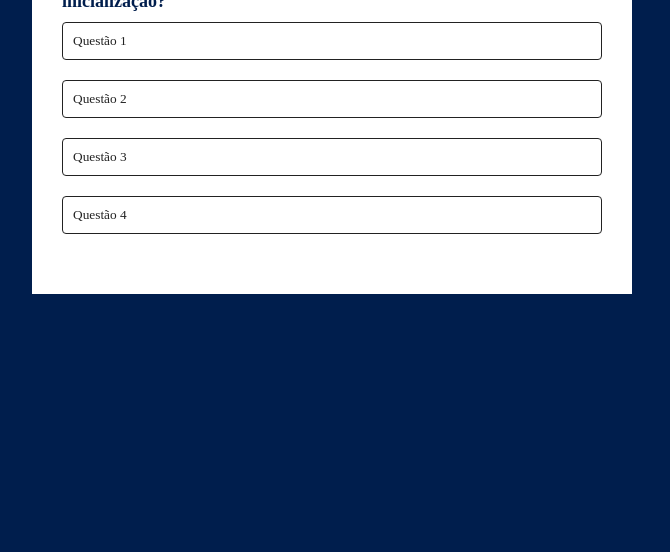
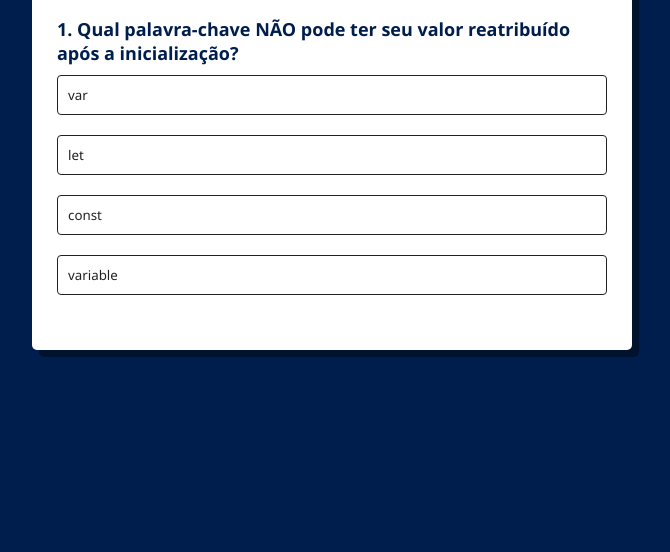
Before and after one commit to johne-lima/Quiz, a plain HTML site: page index.html in a window 1280 px wide. Shown: the part 248-800 px from the top of the page, without its empty margins (308-978 px from the left). Drawn offline with Linux system fonts and the light colour scheme; a web font is replaced by a local one.

Commit message:
Add files via upload

```diff
--- a/css/style.css
+++ b/css/style.css
@@ -1,7 +1,9 @@
+@import url('https://fonts.googleapis.com/css2?family=Honk&display=swap');
+
 * {
     margin: 0;
     padding: 0;
-    font-family: "Poppins", "sans-serif";
+    font-family: 'Segoe UI', Tahoma, Geneva, Verdana, sans-serif;
     box-sizing: border-box;
 }
 
@@ -11,14 +13,21 @@ body {
 
 .app {
     background-color: #fff;
+    border-radius: 5px;
+    box-shadow: 7px 7px rgba(0, 0, 0, 0.404);
     width: 90%;
     max-width: 600px;
-    margin: 100px auto 0;
-    padding: 30px;
+    margin: 80px auto 0;
+    padding: 25px;
 }
 
 .app h1 {
+    font-family: "Honk", system-ui;
+    font-size: 5rem;
+    font-weight: 400;
+    letter-spacing: 2px;
     font-weight: 25px;
+    text-align: center;
     color: #001e4d;
     font-weight: 600;
     border-bottom: 1px solid #333;
@@ -35,7 +44,7 @@ body {
     font-weight: 600;
 }
 
-#btn {
+.btn {
     background-color: #fff;
     color: #222;
     font-weight: 500;
@@ -49,12 +58,12 @@ body {
     transition: all 0.3s;
 }
 
-#btn:hover:not([disabled]) {
+.btn:hover:not([disabled]) {
     background-color: #222;
     color: #fff;
 }
 
-#btn:disabled {
+.btn:disabled {
     cursor: no-drop;
 }
 
--- a/index.html
+++ b/index.html
@@ -8,14 +8,14 @@
 </head>
 <body>
     <div class="app">
-        <h1>Quiz</h1>
+        <h1>QUIZ</h1>
         <div class="quiz">
             <h2 id="question">Questions goes here</h2>
             <div id="answer-buttons">
-                <button id="btn">Questão 1</button>
-                <button id="btn">Questão 2</button>
-                <button id="btn">Questão 3</button>
-                <button id="btn">Questão 4</button>
+                <button class="btn">Questão 1</button>
+                <button class="btn">Questão 2</button>
+                <button class="btn">Questão 3</button>
+                <button class="btn">Questão 4</button>
             </div>
             <button id="next-btn">Próximo</button>
         </div>
--- a/js/script.js
+++ b/js/script.js
@@ -1,7 +1,7 @@
 const questions = [ //Perguntas
   {
     pergunta: "Qual palavra-chave NÃO pode ter seu valor reatribuído após a inicialização?",
-    opcoes: [
+    answers: [
       { id: 1, text: "var", correct: false },
       { id: 2, text: "let", correct: false },
       { id: 3, text: "const", correct: true },
@@ -10,7 +10,7 @@ const questions = [ //Perguntas
   },
   {
     pergunta: "O que typeof null retorna em JavaScript?",
-    opcoes: [
+    answers: [
       { id: 1, text: "null", correct: false },
       { id: 2, text: "undefined", correct: false },
       { id: 3, text: "object", correct: true },
@@ -19,7 +19,7 @@ const questions = [ //Perguntas
   },
   {
     pergunta: "Qual destes métodos é usado para remover o último elemento de um array?",
-    opcoes: [
+    answers: [
       { id: 1, text: "shift()", correct: false },
       { id: 2, text: "pop()", correct: true },
       { id: 3, text: "slice()", correct: false },
@@ -28,7 +28,7 @@ const questions = [ //Perguntas
   },
   {
     pergunta: "Qual é a saída de console.log(2 + '2')?",
-    opcoes: [
+    answers: [
       { id: 1, text: "4", correct: false },
       { id: 2, text: "22", correct: true },
       { id: 3, text: "NaN", correct: false },
@@ -37,7 +37,7 @@ const questions = [ //Perguntas
   },
   {
     pergunta: "O que significa “hoisting” em JavaScript?",
-    opcoes: [
+    answers: [
       { id: 1, text: "Elevar variáveis ao escopo global", correct: false },
       { id: 2, text: "Mover funções e variáveis declaradas para o topo do escopo", correct: true },
       { id: 3, text: "Remover variáveis não utilizadas", correct: false },
@@ -46,7 +46,7 @@ const questions = [ //Perguntas
   },
   {
     pergunta: "Qual é a diferença entre == e === em JavaScript?",
-    opcoes: [
+    answers: [
       { id: 1, text: "Nenhuma diferença", correct: false },
       { id: 2, text: "== compara apenas valores, === compara valores e tipos", correct: true },
       { id: 3, text: "=== é mais rápido que ==", correct: false },
@@ -55,7 +55,7 @@ const questions = [ //Perguntas
   },
   {
     pergunta: "O que o método map() retorna?",
-    opcoes: [
+    answers: [
       { id: 1, text: "O mesmo array original", correct: false },
       { id: 2, text: "Um novo array modificado", correct: true },
       { id: 3, text: "Um objeto", correct: false },
@@ -64,7 +64,7 @@ const questions = [ //Perguntas
   },
   {
     pergunta: "Qual é a forma correta de escrever uma arrow function?",
-    opcoes: [
+    answers: [
       { id: 1, text: "function => () {}", correct: false },
       { id: 2, text: "() -> {}", correct: false },
       { id: 3, text: "() => {}", correct: true },
@@ -73,7 +73,7 @@ const questions = [ //Perguntas
   },
   {
     pergunta: "Qual é o valor de Boolean(0) em JavaScript?",
-    opcoes: [
+    answers: [
       { id: 1, text: "true", correct: false },
       { id: 2, text: "false", correct: true },
       { id: 3, text: "null", correct: false },
@@ -82,17 +82,107 @@ const questions = [ //Perguntas
   },
   {
     pergunta: "Qual objeto é usado para trabalhar com datas em JavaScript?",
-    opcoes: [
+    answers: [
       { id: 1, text: "Date", correct: true },
       { id: 2, text: "Time", correct: false },
       { id: 3, text: "Calendar", correct: false },
       { id: 4, text: "Moment", correct: false }
     ]
+  },
+  {
+    pergunta: "Qual destes tipos de dado NÃO existe em JavaScript?",
+    answers: [
+      { id: 1, text: "String", correct: false },
+      { id: 2, text: "Number", correct: false },
+      { id: 3, text: "Character", correct: true },
+      { id: 4, text: "Boolean", correct: false }
+    ]
+  },
+  {
+    pergunta: "Qual palavra-chave define uma função em JavaScript?",
+    answers: [
+      { id: 1, text: "function", correct: true },
+      { id: 2, text: "def", correct: false },
+      { id: 3, text: "fun", correct: false },
+      { id: 4, text: "method", correct: false }
+    ]
+  },
+  {
+    pergunta: "Qual destas estruturas de repetição NÃO existe em JavaScript?",
+    answers: [
+      { id: 1, text: "for", correct: false },
+      { id: 2, text: "foreach", correct: false },
+      { id: 3, text: "repeat-until", correct: true },
+      { id: 4, text: "while", correct: false }
+    ]
+  },
+  {
+    pergunta: "Qual é o valor padrão de uma variável declarada com 'let' mas não inicializada?",
+    answers: [
+      { id: 1, text: "null", correct: false },
+      { id: 2, text: "undefined", correct: true },
+      { id: 3, text: "0", correct: false },
+      { id: 4, text: "false", correct: false }
+    ]
+  },
+  {
+    pergunta: "Como se escreve um comentário de múltiplas linhas em JavaScript?",
+    answers: [
+      { id: 1, text: "// comentário", correct: false },
+      { id: 2, text: "/* comentário */", correct: true },
+      { id: 3, text: "&lt;!-- comentário --&gt;", correct: false },
+      { id: 4, text: "# comentário", correct: false }
+    ]
+  },
+  {
+    pergunta: "O que o método 'filter()' faz em um array?",
+    answers: [
+      { id: 1, text: "Filtra elementos e retorna um novo array", correct: true },
+      { id: 2, text: "Modifica o array original removendo elementos", correct: false },
+      { id: 3, text: "Ordena o array", correct: false },
+      { id: 4, text: "Retorna apenas o primeiro elemento", correct: false }
+    ]
+  },
+  {
+    pergunta: "Qual destas opções é um exemplo válido de objeto em JavaScript?",
+    answers: [
+      { id: 1, text: "{nome: 'Ana', idade: 25}", correct: true },
+      { id: 2, text: "[nome: 'Ana', idade: 25]", correct: false },
+      { id: 3, text: "(nome: 'Ana', idade: 25)", correct: false },
+      { id: 4, text: `&lt;nome: 'Ana', idade: 25&gt;`, correct: false }
+    ]
+  },
+  {
+    pergunta: "Qual destas funções é usada para converter JSON em objeto JavaScript?",
+    answers: [
+      { id: 1, text: "JSON.parse()", correct: true },
+      { id: 2, text: "JSON.stringify()", correct: false },
+      { id: 3, text: "JSON.convert()", correct: false },
+      { id: 4, text: "JSON.toObject()", correct: false }
+    ]
+  },
+  {
+    pergunta: "Qual operador lógico é usado para 'OU' em JavaScript?",
+    answers: [
+      { id: 1, text: "&&", correct: false },
+      { id: 2, text: "||", correct: true },
+      { id: 3, text: "!", correct: false },
+      { id: 4, text: "??", correct: false }
+    ]
+  },
+  {
+    pergunta: "Qual destas funções retorna o maior número de uma lista?",
+    answers: [
+      { id: 1, text: "Math.round()", correct: false },
+      { id: 2, text: "Math.random()", correct: false },
+      { id: 3, text: "Math.max()", correct: true },
+      { id: 4, text: "Math.high()", correct: false }
+    ]
   }
 ]
 
 const questionELement = document.getElementById("question")
-const answerButtons = document.getElementById("answerButtons")
+const answerButtons = document.getElementById("answer-buttons")
 const nextButton = document.getElementById("next-btn")
 
 let currentQuestionIndex = 0
@@ -105,10 +195,74 @@ function startQuiz() {
   showQuestion()
 }
 
+function resetState() {
+  nextButton.style.display = "none"
+
+  while(answerButtons.firstChild) {
+    answerButtons.removeChild(answerButtons.firstChild)
+  }
+}
+
 function showQuestion() {
+  resetState()
+
   let currentQuestion = questions[currentQuestionIndex]
   let questionNo = currentQuestionIndex + 1
   questionELement.innerHTML = questionNo + ". " + currentQuestion.pergunta
+
+  currentQuestion.answers.forEach((answer) => {
+    const button = document.createElement("button")
+    button.innerHTML = answer.text
+    button.dataset.id = answer.id
+    button.classList.add("btn")
+    button.addEventListener("click", selectAnswer)
+    answerButtons.appendChild(button)
+  })
 }
 
+function selectAnswer(e) {
+  answers = questions[currentQuestionIndex].answers
+  const correctAnswer = answers.filter(answer => answer.correct == true)[0]
+
+  const selectedBtn = e.target
+  const isCorrect = selectedBtn.dataset.id == correctAnswer.id
+  if(isCorrect) {
+    selectedBtn.classList.add("correct")
+    score++
+  } else {
+    selectedBtn.classList.add("incorrect")
+  }
+
+  Array.from(answerButtons.children).forEach(button => {
+    button.disabled = true
+  })
+
+  nextButton.style.display = "block"
+}
+
+function showScore() {
+ resetState()
+ questionELement.innerHTML = `Você acertou ${score} de ${questions.length}!`
+ questionELement.style.textAlign = "center"
+ nextButton.innerHTML = "Jogar Novamente"
+ nextButton.style.display = "block"
+}
+
+function handleNextButton(){
+  currentQuestionIndex++
+  if (currentQuestionIndex < questions.length) {
+    showQuestion()
+  } else {
+    showScore()
+  }
+}
+
+nextButton.addEventListener("click", () => {
+  if (currentQuestionIndex < questions.length) {
+    handleNextButton()
+  } else {
     startQuiz()
+  }
+})
+
+startQuiz()
```
Lines whose indentation alone changed are shown as unchanged.
